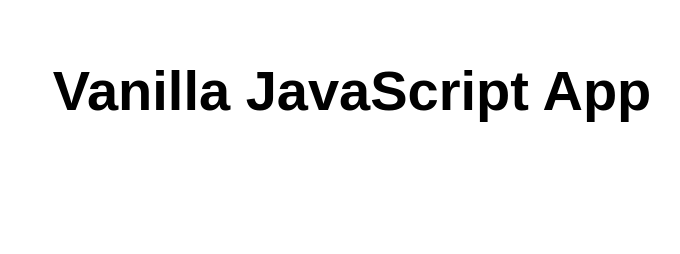
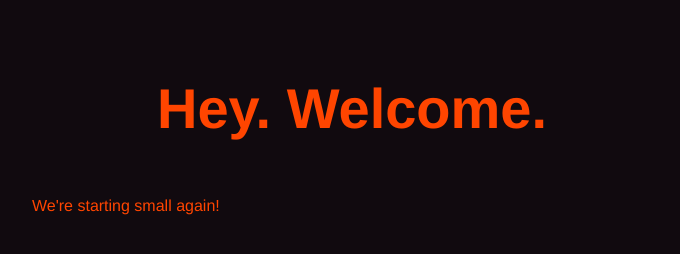
Before and after one commit to jacksonkitty/jk-swa-vb, a website: page src/index.html in a window 1280 px wide. Shown: the whole page, without its empty margins (288-968 px from the left). Drawn offline with Linux system fonts and the light colour scheme.

Commit message:
Initial style

```diff
--- a/src/index.html
+++ b/src/index.html
@@ -5,12 +5,13 @@
   <meta charset="UTF-8">
   <meta name="viewport" content="width=device-width, initial-scale=1.0">
   <link rel="stylesheet" href="styles.css">
-  <title>Vanilla JavaScript App</title>
+  <title>jacksonkittydotcom</title>
 </head>
 
 <body>
   <main>
-    <h1>Vanilla JavaScript App</h1>
+    <h3>Hey. Welcome.</h3>
+    <div>We're starting small again!</div>
   </main>
 </body>
 
--- a/src/styles.css
+++ b/src/styles.css
@@ -1,12 +1,13 @@
 * {
-  font-family: Arial, Helvetica, sans-serif;
+  font-family: Helvetica, sans-serif;
 }
 
 html, body {
   margin: 0;
   border: 0;
   padding: 0;
-  background-color: #fff;
+  color: #ff4500;
+  background-color: #110a0f;
 }
 
 main {
@@ -15,7 +16,7 @@ main {
   padding: 20px;
 }
 
-main > h1 {
+main > h3 {
   text-align: center;
   font-size: 3.5em;
 }
```
